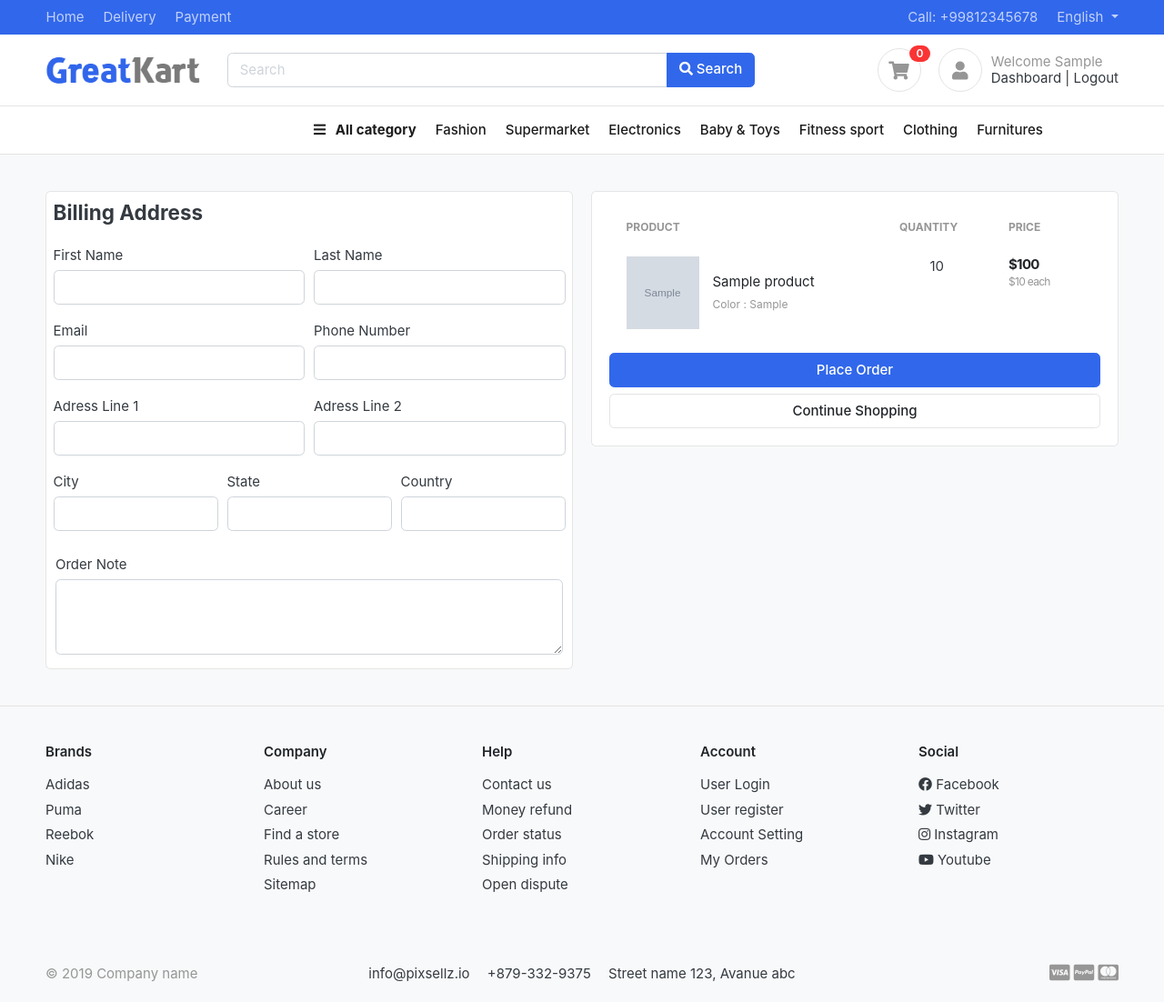
After one commit to sergiorueda9090/ecommerce, a Django app: page /cart/checkout/ in a window 1280 px wide. The commit adds this page. Shown: the whole page at 91% size. Run offline with Django 3.2, Linux system fonts and the light colour scheme; a user stored in the database is signed in; tables that the repository leaves empty hold one stand-in row (values such as "Sample post"); grey boxes marked "Sample" are stand-in pictures; some libraries are stand-ins or nearby versions; some web fonts are replaced.

Commit message:
handled cart and checkout page for the logged in users

```diff
--- a/carts/context_processors.py
+++ b/carts/context_processors.py
@@ -8,7 +8,10 @@ def counter(request):
     else:
         try:
             cart = Cart.objects.get(cart_id=_cart_id(request))
-            cart_items = CartItem.objects.all().filter(cart=cart)
+            if request.user.is_authenticated:
+                cart_items = CartItem.objects.all().filter(user=request.user)
+            else:
+                cart_items = CartItem.objects.all().filter(cart=cart)
             for cart_item in cart_items:
                 cart_count += cart_item.quantity
         except Cart.DoesNotExist:
--- a/carts/models.py
+++ b/carts/models.py
@@ -1,5 +1,6 @@
 from django.db import models
 from store.models import Product, Variation
+from accounts.models import Account
 # Create your models here.
 class Cart(models.Model):
     cart_id = models.CharField(max_length=250, blank=True)
@@ -9,9 +10,10 @@ class Cart(models.Model):
         return self.cart_id
 
 class CartItem(models.Model):
+    user = models.ForeignKey(Account, on_delete=models.CASCADE, null=True)
     product = models.ForeignKey(Product, on_delete=models.CASCADE)
     variations = models.ManyToManyField(Variation, blank=True)
-    cart = models.ForeignKey(Cart, on_delete=models.CASCADE)
+    cart = models.ForeignKey(Cart, on_delete=models.CASCADE, null=True)
     quantity = models.IntegerField()
     is_active = models.BooleanField(default=True)
 
--- a/carts/urls.py
+++ b/carts/urls.py
@@ -7,4 +7,5 @@ urlpatterns = [
     path('add_cart/<int:product_id>/', views.add_cart, name='add_cart'),
     path('remove_cart/<int:product_id>/<int:cart_item>/', views.remove_cart, name='remove_cart'),
     path('remove_cart_item/<int:product_id>/<int:cart_item>/', views.remove_cart_item, name='remove_cart_item'),
+    path('checkout/', views.checkout, name='checkout'),
 ]
--- a/carts/views.py
+++ b/carts/views.py
@@ -3,6 +3,7 @@ from django.shortcuts import get_object_or_404, render, redirect
 from store.models import Product, Variation
 from .models import Cart, CartItem
 from django.http import HttpResponse
+from django.contrib.auth.decorators import login_required
 # Create your views here.
 
 def _cart_id(request):
@@ -13,74 +14,134 @@ def _cart_id(request):
 
 def add_cart(request, product_id):
 
+    current_user = request.user
     product = Product.objects.get(id=product_id) #get the products from the database
+    #If the user is authenticated
+    if current_user.is_authenticated:
+        product_variation = []
+        if request.method == 'POST':
 
-    product_variation = []
+            for item in request.POST:
+                key = item
+                value = request.POST[key]
 
-    if request.method == 'POST':
+                try:
+                    variation = Variation.objects.get(product = product, variation_category__iexact=key, variation_value__iexact=value)
+                    product_variation.append(variation)
+                except:
+                    pass
 
-        for item in request.POST:
-            key = item
-            value = request.POST[key]
+        is_cart_item_exists = CartItem.objects.filter(product=product,
+                                                      user=current_user,
+                                                      is_active=True).exists()
 
-            try:
-                variation = Variation.objects.get(product = product, variation_category__iexact=key, variation_value__iexact=value)
-                product_variation.append(variation)
-            except:
-                pass
+        if is_cart_item_exists:
+            cart_item = CartItem.objects.filter(product=product,user=current_user)
+            ex_var_list = []
+            id = []
+            for item in cart_item:
+                existing_variation = item.variations.all()
+                ex_var_list.append(list(existing_variation))
+                id.append(item.id)
 
-    try:
-        cart = Cart.objects.get(cart_id=_cart_id(request)) #get the cart using the cart_id present in the session
-    except Cart.DoesNotExist:
-        cart = Cart.objects.create(cart_id=_cart_id(request)) #create a new cart
-    cart.save()
+            if product_variation in ex_var_list:
+                # Increase the cart item quantity
+                idex = ex_var_list.index(product_variation)
+                item_id = id[idex]
+                item = CartItem.objects.get(product=product, id=item_id)
+                item.quantity += 1
+                item.save()
+            else:
+                # create a new cart item
+                item = CartItem.objects.create(product=product, quantity=1, user=current_user)
+                if len(product_variation) > 0:
+                    item.variations.clear()
+                    item.variations.add(*product_variation)
+                item.save()
+        else:
+            cart_item = CartItem.objects.create(product=product,
+                                                quantity=1,
+                                                user=current_user)
+            if len(product_variation) > 0:
+                cart_item.variations.clear()
+                cart_item.variations.add(*product_variation)
+            cart_item.save()
 
-    is_cart_item_exists = CartItem.objects.filter(product=product, cart=cart, is_active=True).exists()
+        return redirect('cart')
+    #If the user is not authenticated
+    else:
+        product_variation = []
 
-    if is_cart_item_exists:
-        cart_item = CartItem.objects.filter(product=product,cart=cart)
-        # existing_variations -> database
-        # current variation -> product_variation
-        # item_id -> database
-        ex_var_list = []
-        id = []
-        for item in cart_item:
-            existing_variation = item.variations.all()
-            ex_var_list.append(list(existing_variation))
-            id.append(item.id)
-        print(ex_var_list)
+        if request.method == 'POST':
 
-        if product_variation in ex_var_list:
-            # Increase the cart item quantity
-            idex = ex_var_list.index(product_variation)
-            item_id = id[idex]
-            item = CartItem.objects.get(product=product, id=item_id)
-            item.quantity += 1
-            item.save()
+            for item in request.POST:
+                key = item
+                value = request.POST[key]
+
+                try:
+                    variation = Variation.objects.get(product = product, variation_category__iexact=key, variation_value__iexact=value)
+                    product_variation.append(variation)
+                except:
+                    pass
+
+        try:
+            cart = Cart.objects.get(cart_id=_cart_id(request)) #get the cart using the cart_id present in the session
+        except Cart.DoesNotExist:
+            cart = Cart.objects.create(cart_id=_cart_id(request)) #create a new cart
+        cart.save()
+
+        is_cart_item_exists = CartItem.objects.filter(product=product,
+                                                    cart=cart,
+                                                    is_active=True).exists()
+
+        if is_cart_item_exists:
+            cart_item = CartItem.objects.filter(product=product,cart=cart)
+            # existing_variations -> database
+            # current variation -> product_variation
+            # item_id -> database
+            ex_var_list = []
+            id = []
+            for item in cart_item:
+                existing_variation = item.variations.all()
+                ex_var_list.append(list(existing_variation))
+                id.append(item.id)
+
+            print(ex_var_list)
+
+            if product_variation in ex_var_list:
+                # Increase the cart item quantity
+                idex = ex_var_list.index(product_variation)
+                item_id = id[idex]
+                item = CartItem.objects.get(product=product, id=item_id)
+                item.quantity += 1
+                item.save()
+            else:
+                # create a new cart item
+                item = CartItem.objects.create(product=product, quantity=1, cart=cart)
+                if len(product_variation) > 0:
+                    item.variations.clear()
+                    item.variations.add(*product_variation)
+                item.save()
         else:
-            # create a new cart item
-            item = CartItem.objects.create(product=product, quantity=1, cart=cart)
+            cart_item = CartItem.objects.create(product=product,
+                                                quantity=1,
+                                                cart=cart)
             if len(product_variation) > 0:
-                item.variations.clear()
-                item.variations.add(*product_variation)
-            item.save()
-    else:
-        cart_item = CartItem.objects.create(product=product,
-                                            quantity=1,
-                                            cart=cart)
-        if len(product_variation) > 0:
-            cart_item.variations.clear()
-            cart_item.variations.add(*product_variation)
-        cart_item.save()
+                cart_item.variations.clear()
+                cart_item.variations.add(*product_variation)
+            cart_item.save()
 
-    return redirect('cart')
+        return redirect('cart')
 
 def remove_cart(request, product_id, cart_item):
-    cart = Cart.objects.get(cart_id=_cart_id(request))
     product = get_object_or_404(Product, id=product_id)
 
     try:
-        cart_item = CartItem.objects.get(product=product, cart=cart, id=cart_item)
+        if request.user.is_authenticated:
+            cart_item = CartItem.objects.get(product=product, user=request.user, id=cart_item)
+        else:
+            cart = Cart.objects.get(cart_id=_cart_id(request))
+            cart_item = CartItem.objects.get(product=product, cart=cart, id=cart_item)
         if cart_item.quantity > 1:
             cart_item.quantity -= 1
             cart_item.save()
@@ -92,9 +153,15 @@ def remove_cart(request, product_id, cart_item):
     return redirect('cart')
 
 def remove_cart_item(request, product_id, cart_item):
-    cart = Cart.objects.get(cart_id=_cart_id(request))
+
     product = get_object_or_404(Product, id=product_id)
-    cart_item = CartItem.objects.get(product=product, cart=cart, id=cart_item)
+
+    if request.user.is_authenticated:
+        cart_item = CartItem.objects.get(product=product, user=request.user, id=cart_item)
+    else:
+        cart = Cart.objects.get(cart_id=_cart_id(request))
+        cart_item = CartItem.objects.get(product=product, cart=cart, id=cart_item)
+
     cart_item.delete()
     return redirect('cart')
 
@@ -103,8 +170,11 @@ def cart(request, total=0, quantity=0, cart_items=None):
     try:
         tax = 0
         grand_toal = 0
-        cart = Cart.objects.get(cart_id=_cart_id(request))
-        cart_items = CartItem.objects.filter(cart=cart, is_active=True)
+        if request.user.is_authenticated:
+            cart_items = CartItem.objects.filter(user=request.user, is_active=True)
+        else:
+            cart = Cart.objects.get(cart_id=_cart_id(request))
+            cart_items = CartItem.objects.filter(cart=cart, is_active=True)
         for cart_item in cart_items:
             total += (cart_item.product.price * cart_item.quantity)
             quantity += cart_item.quantity
@@ -122,3 +192,33 @@ def cart(request, total=0, quantity=0, cart_items=None):
     }
 
     return render(request, 'store/cart.html', context)
+
+@login_required(login_url='login')
+def checkout(request, total=0, quantity=0, cart_items=None):
+    try:
+        tax = 0
+        grand_toal = 0
+
+        if request.user.is_authenticated:
+            cart_items = CartItem.objects.filter(user=request.user, is_active=True)
+        else:
+            cart = Cart.objects.get(cart_id=_cart_id(request))
+            cart_items = CartItem.objects.filter(cart=cart, is_active=True)
+
+        for cart_item in cart_items:
+            total += (cart_item.product.price * cart_item.quantity)
+            quantity += cart_item.quantity
+        tax = (2 * total) / 100
+        grand_toal = total + tax
+    except ObjectDoesNotExist:
+        pass #just ignore if the cart does not exist
+
+    context = {
+        'total':total,
+        'quantity':quantity,
+        'cart_items':cart_items,
+        'tax':tax,
+        'grand_total':grand_toal,
+    }
+
+    return render(request, 'store/checkout.html', context)
--- a/templates/store/cart.html
+++ b/templates/store/cart.html
@@ -100,7 +100,7 @@
                         <p class="text-center mb-3">
                             <img src="{% static 'images/misc/payments.png' %}" height="26">
                         </p>
-                        <a href="./place-order.html" class="btn btn-primary btn-block"> Checkout </a>
+                        <a href="{% url 'checkout' %}" class="btn btn-primary btn-block"> Checkout </a>
                         <a href="{% url 'store' %}" class="btn btn-light btn-block">Continue Shopping</a>
                     </div>
                     <!-- card-body.// -->
--- /dev/null
+++ b/templates/store/checkout.html
@@ -0,0 +1,136 @@
+{% extends 'base.html' %} {% load static %} {% block content %}
+<section class="section-content padding-y bg">
+    <div class="container">
+
+        <!-- ============================ COMPONENT 1 ================================= -->
+        <div class="row">
+            <aside class="col-lg-6">
+                <div class="card">
+                    <div class="car-body p-2">
+                        <h4 class="card-title mb-4">Billing Address</h4>
+                        <form action="" method="POST">
+                            {% csrf_token %}
+                            <div class="form-row">
+                                <div class="col form-group">
+                                    <label for="">First Name</label>
+                                    <input type="text" name="first_name" class="form-control" required>
+                                </div>
+
+                                <div class="col form-group">
+                                    <label for="">Last Name</label>
+                                    <input type="text" name="last_name" class="form-control" required>
+                                </div>
+                            </div>
+
+                            <div class="form-row">
+                                <div class="col form-group">
+                                    <label for="">Email</label>
+                                    <input type="email" name="email" class="form-control" required>
+                                </div>
+
+                                <div class="col form-group">
+                                    <label for="">Phone Number</label>
+                                    <input type="text" name="phone" class="form-control" required>
+                                </div>
+                            </div>
+
+                            <div class="form-row">
+                                <div class="col form-group">
+                                    <label for="">Adress Line 1</label>
+                                    <input type="text" name="address_line_1" class="form-control" required>
+                                </div>
+
+                                <div class="col form-group">
+                                    <label for="">Adress Line 2</label>
+                                    <input type="text" name="address_line_2" class="form-control" required>
+                                </div>
+                            </div>
+
+
+                            <div class="form-row">
+                                <div class="col form-group">
+                                    <label for="">City</label>
+                                    <input type="text" name="city" class="form-control" required>
+                                </div>
+
+                                <div class="col form-group">
+                                    <label for="">State</label>
+                                    <input type="text" name="state" class="form-control" required>
+                                </div>
+
+                                <div class="col form-group">
+                                    <label for="">Country</label>
+                                    <input type="text" name="country" class="form-control" required>
+                                </div>
+
+                            </div>
+
+                            <div class="form-row p-2">
+                                <label for="">Order Note</label>
+                                <textarea class="form-control" name="order_note" rows="3"></textarea>
+                            </div>
+                    </div>
+                </div>
+                <!-- card.// -->
+
+            </aside>
+            <!-- col.// -->
+            <aside class="col-lg-6">
+
+
+
+                <div class="card">
+                    <div class="card-body">
+                        <table class="table table-borderless table-shopping-cart">
+                            <thead class="text-muted">
+                                <tr class="small text-uppercase">
+                                    <th scope="col">Product</th>
+                                    <th scope="col" width="120">Quantity</th>
+                                    <th scope="col" width="120">Price</th>
+                                </tr>
+                            </thead>
+                            <tbody>
+                                {% for cart_item in cart_items %}
+                                <tr>
+                                    <td>
+                                        <figure class="itemside align-items-center">
+                                            <div class="aside"><img src="{{ cart_item.product.images.url }}" class="img-sm"></div>
+                                            <figcaption class="info">
+                                                <a href="{{  cart_item.product.get_url }}" class="title text-dark">{{ cart_item.product.product_name }}</a>
+                                                <p class="text-muted small">
+                                                    {% if cart_item.variations.all %} {% for item in cart_item.variations.all %} {{ item.variation_category | capfirst }} : {{ item.variation_value | capfirst }}<br> {% endfor %} {% endif %}
+                                                </p>
+                                            </figcaption>
+                                        </figure>
+                                    </td>
+                                    <td class="text-center">
+                                        <label for="">{{ cart_item.quantity }}</label>
+                                    </td>
+                                    <td>
+                                        <div class="price-wrap">
+                                            <var class="price">${{ cart_item.sub_total }}</var>
+                                            <small class="text-muted"> ${{ cart_item.product.price }} each </small>
+                                        </div>
+                                        <!-- price-wrap .// -->
+                                    </td>
+                                </tr>
+                                {% endfor %}
+                            </tbody>
+                        </table>
+                        <button type="submit" name="submit" class="btn btn-primary btn-block">Place Order</button>
+                        <a href="{% url 'store' %}" class="btn btn-light btn-block">Continue Shopping</a>
+                        </form>
+                    </div>
+                    <!-- card-body.// -->
+                </div>
+                <!-- card.// -->
+
+            </aside>
+            <!-- col.// -->
+        </div>
+    </div>
+
+    <!-- container .//  -->
+</section>
+
+{% endblock %}
```
Also changed, not shown: accounts/views.py (+57 -2 lines), carts/migrations/0003_auto_20220104_1523.py (added).
